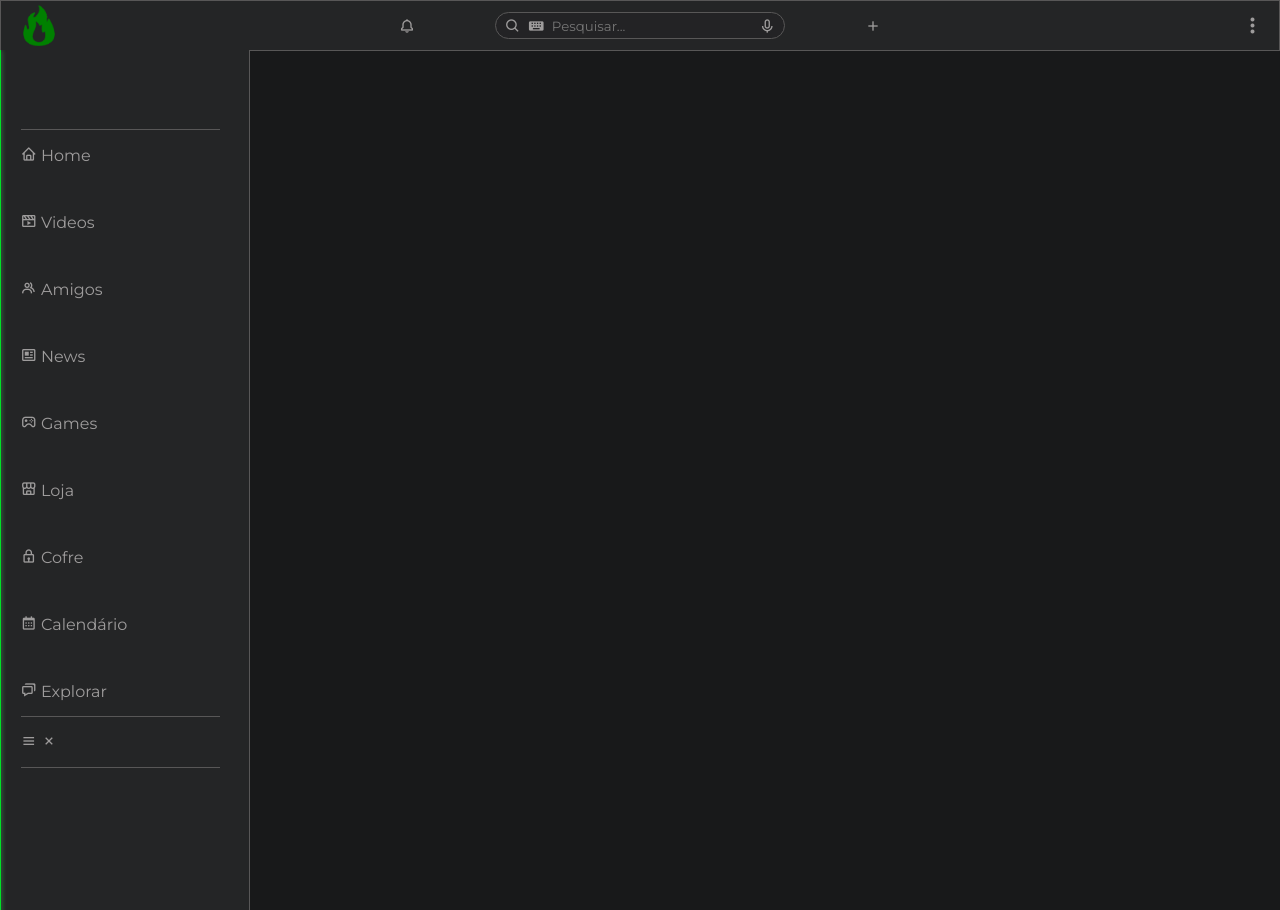
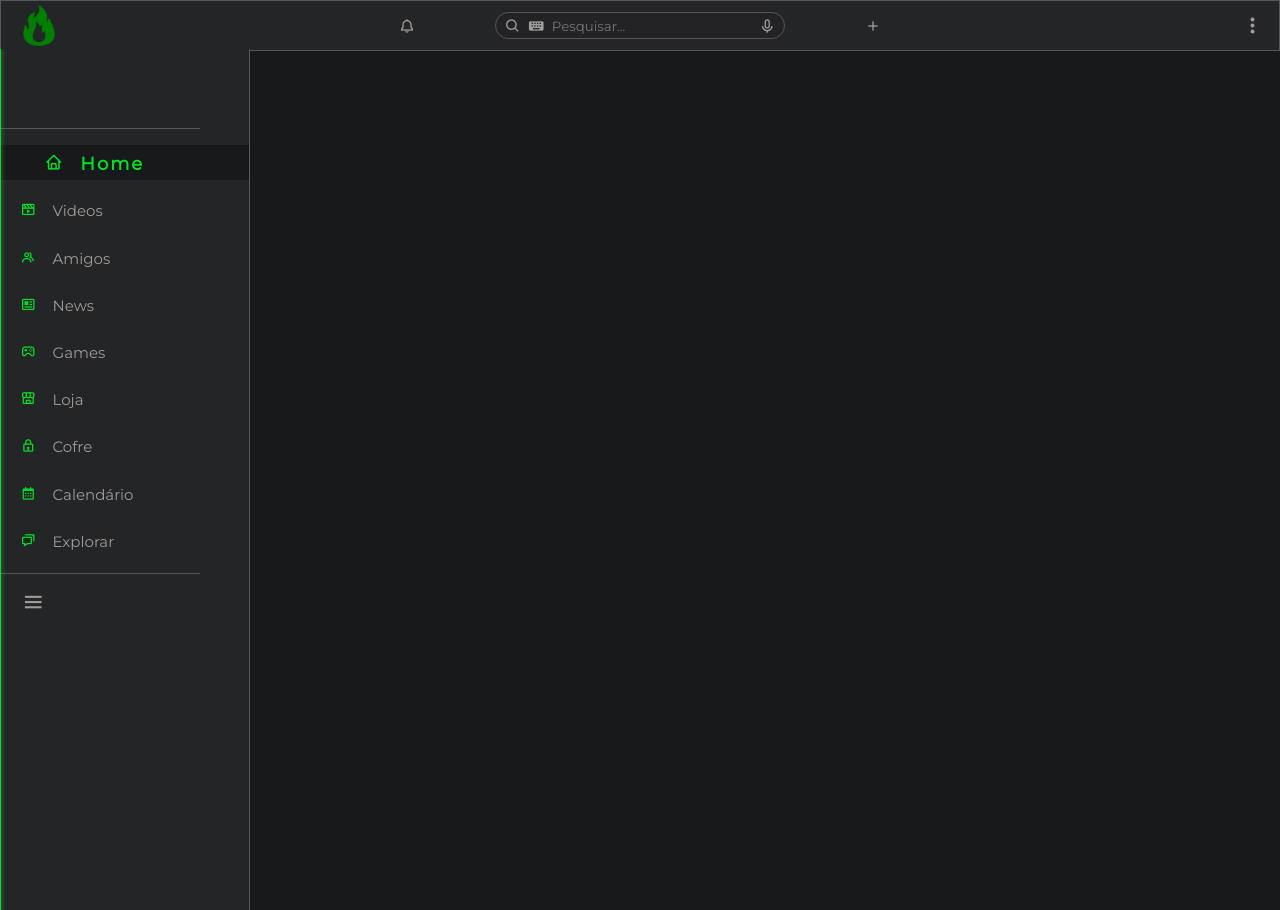
Before and after one commit to RenanFelliphe/Bonfire-Project, a PHP site: page / in a window 1280 px wide. Run offline with PHP 8.4, Linux system fonts and the light colour scheme.

Commit message:
Alterações no menu aside (JS e CSS)

```diff
--- a/config.html
+++ b/config.html
@@ -103,10 +103,6 @@
                     </a>
                 </li>
             </ul>
-        </section>
-        <section class="M-aside-footer">
-            <i class='bx bx-menu M-icon open'></i>
-            <i class='bx bx-x M-icon close'></i>
         </section>
     </nav>
 
--- a/index.html
+++ b/index.html
@@ -105,10 +105,13 @@
             </ul>
         </section>
         <section class="M-aside-footer">
+            <div class="menu-buttom">
             <i class='bx bx-menu M-icon open'></i>
             <i class='bx bx-x M-icon close'></i>
+            </div>
         </section>
     </nav>
+    <script src="js/index.js"></script>
 </body>
 
 </html>
--- a/js/index.js
+++ b/js/index.js
@@ -1,16 +1,12 @@
-let list = document.querySelectorAll('.M-aside-list');
+const list = document.querySelectorAll('.M-aside-list');
+const sidebar = document.querySelector(".M-menu-aside");
+const menuButton = document.querySelector(".menu-buttom");
 
-function activeLink() {
-    list.forEach((item) =>
-        item.classList.remove('active'));
-    this.classList.add('active');
-}
-list.forEach((item) =>
+menuButton.addEventListener('click', () => {
+  sidebar.classList.toggle("close");
+});
 
-    item.addEventListener('click', activeLink));
-const body = document.querySelector("body"),
-    sidebar = body.querySelector("M-menu-aside"),
-    menu = body.querySelector(".menu-buttom");
-menu.addEventListener("click", () => {
-    sidebar.classList.toggle("close");
-})
+list.forEach(item => item.addEventListener('click', function() {
+  list.forEach(item => item.classList.remove('active'));
+  this.classList.add('active');
+}));
--- a/styles/styles.css
+++ b/styles/styles.css
@@ -332,7 +332,7 @@ main {
 
 .M-menu-aside {
     position: fixed;
-    top: 3.15rem;
+    top: 3.08rem;
     left: 0;
     height: 100vh;
     width: 15.65rem;
@@ -340,12 +340,18 @@ main {
     border-right: 1px solid var(--border-color);
     overflow-y: auto;
 }
+.M-menu-aside.close {
+    width: 80px;
+}
+.M-menu-aside .M-icon{
+    padding-left: 1.3rem;
+}
 .M-menu-aside section{
-    padding: 1rem 0 1rem 1.3rem;
+    padding: 1rem 0 1rem 0;
     position: relative;
     height: auto;
 }
-.M-menu-aside section::after{
+.M-menu-aside section::before{
     content: '';
     display: block;
     position: absolute;
@@ -353,6 +359,10 @@ main {
     width: 80%;
     border-bottom: 1px solid var(--border-color);
 }
+.M-menu-aside section:last-child::before{
+    display: none;
+}
+
 .M-menu-aside .M-aside-gradient{
     position: absolute;
     top: 0;
@@ -360,27 +370,83 @@ main {
     width: 1px;
     background-color: var(--org-color);
     box-shadow: 0 0 5px 0 var(--org-color-lighter);
+    z-index: +1;
 }
 .M-menu-aside .M-aside-top{
     position: relative;
     height: 5rem;
     width: 100%;
 }
-.M-menu-aside .M-aside-center{
+
+.M-menu-aside .M-aside-center ul{
     width: 100%;
-    height: auto;
-}
-.M-menu-aside .M-aside-center ul{
     display: flex;
     flex-direction: column;
     align-items: flex-start;
-    gap: 3rem;
+    gap: 0.75rem;
+}
+
+.M-menu-aside .M-aside-center ul li{
+    height: 2.2rem;
+    line-height: 2.2rem;
+    font-size: var(--size-font-subtittle);
+}
+
+.M-menu-aside .M-aside-center ul li.active{
+    width: 102%;
+    padding-left: 1.5rem;
+    background-color: var(--fifth-color);
+}
+.M-menu-aside.close .M-aside-center ul li.active{
+    padding-left: 0;
+}
+.M-menu-aside .M-aside-center ul li a{
+    position: absolute;
     width: 100%;
 }
+.M-menu-aside .M-aside-center ul li.active a{
+    font-size: 120%;
+}
+.M-menu-aside .M-aside-center ul li a span{
+    padding-left: 0.8rem;
+}
+.M-menu-aside .M-aside-center ul li.active a span{
+    color: var(--org-color);
+    letter-spacing: 2px;
+    font-weight: bold;
+}
+.M-menu-aside .M-aside-center ul li a .M-icon{
+    height: 2.2rem;
+    line-height: 2.2rem;
+    color: var(--org-color);
+}
+.M-menu-aside .M-aside-footer .menu-buttom i{
+    position: absolute;
+    font-size: var(--size-font-tittle);
+    transition: 0.5s;
+
+}
+
+.M-menu-aside .M-aside-footer .menu-buttom i.close{
+    opacity: 0;
+    color: var(--org-color);
+    transform: rotate(-360deg);
+}
+.M-menu-aside.close .M-aside-footer .menu-buttom i.close{
+    opacity: 1;
+}
+.M-menu-aside .M-aside-footer .menu-buttom i.open{
+    opacity: 1;
+}
+.M-menu-aside.close .M-aside-footer .menu-buttom i.open{
+    opacity: 0;
+    transform: rotate(-360deg);
+}
+
+
 /*====================================================================================================
 ======================================== CONFIG: S-SETTINGS ==========================================
 ====================================================================================================*/
-
 
 main .S-settings {
     position: relative;
```
